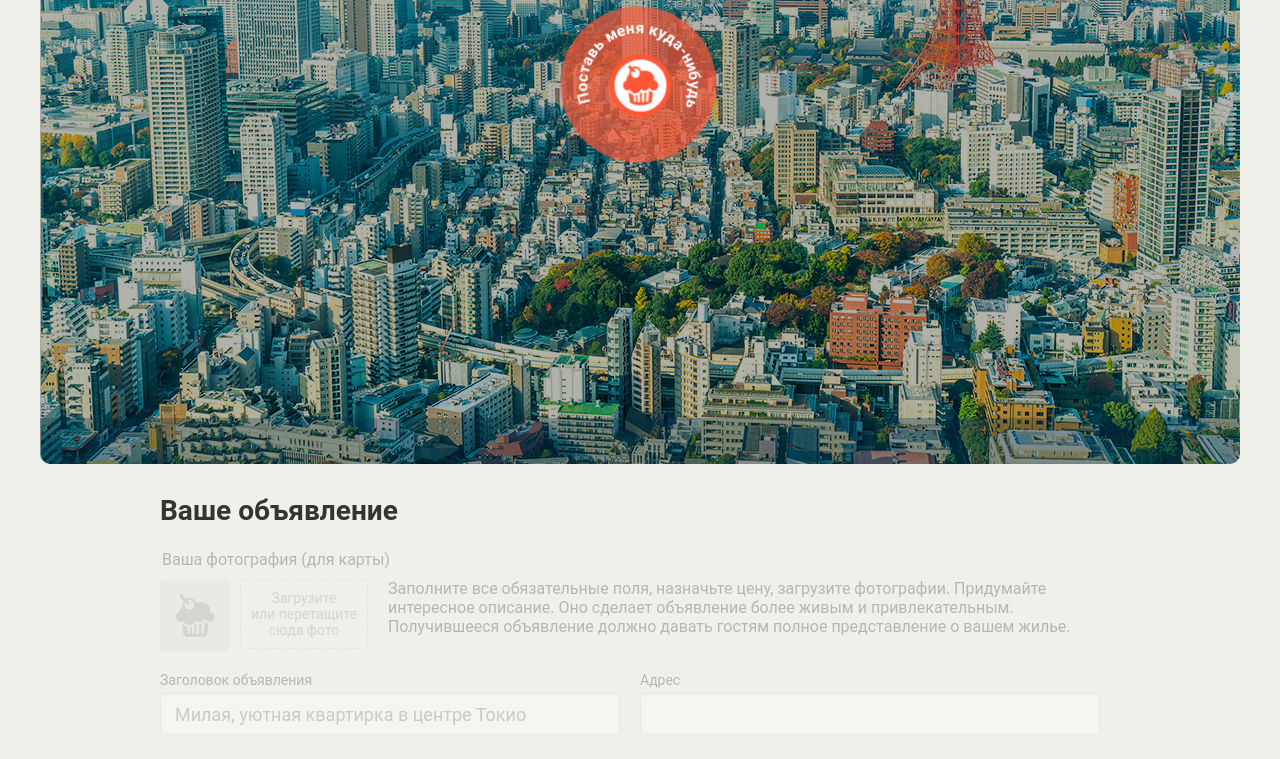
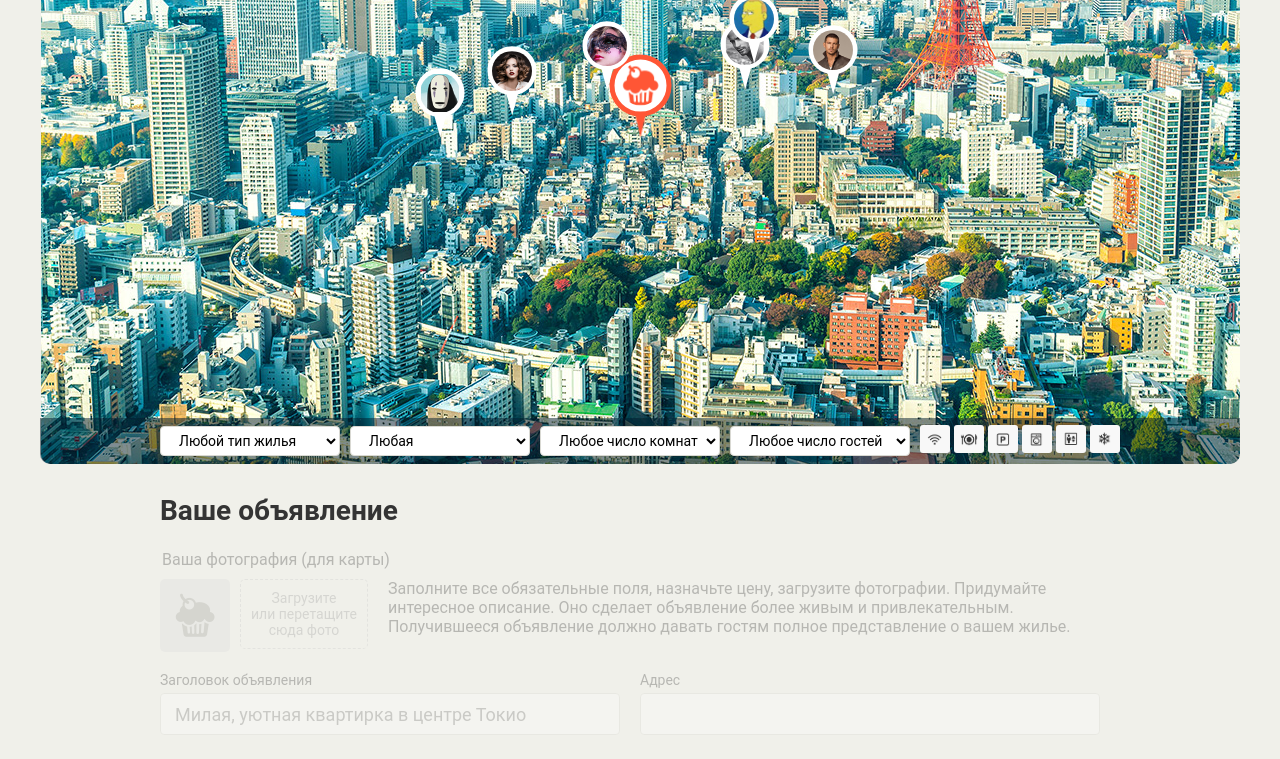
Before and after one commit to Korasis/41847-keksobooking, a website: page index.html in a window 1280 px wide. Shown: the part 286-1045 px from the top of the page. Drawn offline with Linux system fonts and the light colour scheme.

Commit message:
module3-task1

```diff
--- a/index.html
+++ b/index.html
@@ -242,7 +242,7 @@
     </ul>
   </article>
 
-  <button style="left: 200px; top: 400px;" class="map__pin"><img src="img/avatars/user07.png" width="40" height="40" draggable="false"></button>
+  <button style="left: 200px; top: 400px;" class="map__pin"><img src="img/avatars/default.png" width="40" height="40" draggable="false"></button>
 </template>
 <script type="text/javascript" src="js/map.js"></script>
 </body>
--- a/js/map.js
+++ b/js/map.js
@@ -1,4 +1,5 @@
-var apartments = []; //объявляем массив объявлений о квартирах
+var ITEMS_COUNT = 8; //константа для количества объявлений
+var bookingItems = []; //объявляем массив объявлений о квартирах
 
 //массивы заданных значений
 var titleList = [
@@ -12,6 +13,33 @@ var titleList = [
   "Неуютное бунгало по колено в воде"
 ];
 
+var titlesCount = titleList.length;
+
+var MIN_PRICE = 1000;
+var MAX_PRICE = 1000000;
+
+var typeList = [
+  "flat",
+  "house",
+  "bungalo"
+];
+
+var typesCount = typeList.length;
+
+var MIN_ROOMS = 1;
+var MAX_ROOMS = 5;
+
+var MIN_GUESTS = 0;
+var MAX_GUESTS = 3;
+
+var checkTimeList = [
+  "12:00",
+  "13:00",
+  "14:00"
+];
+
+var ckeckTimesCount = checkTimeList.length;
+
 var featuresList = [
   "wifi",
   "dishwasher",
@@ -21,11 +49,7 @@ var featuresList = [
   "conditioner"
 ];
 
-var typeList = [
-  "flat",
-  "house",
-  "bungalo"
-];
+var featuresCount = featuresList.length;
 
 var photosList = [
   "http://o0.github.io/assets/images/tokyo/hotel1.jpg",
@@ -33,12 +57,12 @@ var photosList = [
   "http://o0.github.io/assets/images/tokyo/hotel3.jpg"
 ];
 
-var checkTimeList = [
-  "12:00",
-  "13:00",
-  "14:00"
-];
+var photosCount = photosList.length;
 
+var MIN_LOCATION_X = 300;
+var MAX_LOCATION_X = 900;
+var MIN_LOCATION_Y = 150;
+var MAX_LOCATION_Y = 500;
 
 //объявляем массивы, в которые будем генерить рандомные значения
 var randomAvatar = [];
@@ -46,9 +70,14 @@ var randomTitle = [];
 var randomPhotos = [];
 var randomFeatures = [];
 
-//генерим пустой массив объектов для 8 объявлений
-for (i = 0; i < 8; i++){
-  apartments[i] = {
+//элементы для отрисовки
+var mapPins = document.querySelector('.map');
+var mapPinsListElement = mapPins.querySelector('.map__pins');
+var mapFiltersContainer = mapPins.querySelector('.map__filters-container');
+
+//генерим пустой массив объектов для объявлений
+for (i = 0; i < ITEMS_COUNT; i++){
+  bookingItems[i] = {
     "author": {},
     "offer": {
       "address": "{{location.x}}, {{location.y}}",
@@ -64,41 +93,47 @@ function getRandomInt(min, max){
 }
 
 //генерим массив индексов для урл-ов аватаров
+function generateAvatarsArray(count){
   var i = 0;
-while(i < 8){
-  var randomAvatarIndex = getRandomInt(1,8);
+  while(i < count){
+    var randomAvatarIndex = getRandomInt(1, count);
     if(randomAvatar.indexOf(randomAvatarIndex) < 0){
       randomAvatar[i] = randomAvatarIndex;
       i++;
     }
   }
+}
 
 //генерим массив уникальных заголовков
-var j = 0;
-while(j < 8){
-  var randomTitleIndex = getRandomInt(0,7);
+function generateTitlesArray(count){
+  var i = 0;
+  while(i < count){
+    var randomTitleIndex = getRandomInt(0, count - 1);
     if(randomTitle.indexOf(titleList[randomTitleIndex]) < 0){
-    randomTitle[j] = titleList[randomTitleIndex];
-  j++;
+      randomTitle[i] = titleList[randomTitleIndex];
+      i++;
+    }
   }
 }
 
+//генерим массив фотографий объявления
 function getPhotosArray(){
-  var k = 0;
-  while(k < 3){
-    var randomPhotoIndex = getRandomInt(0,2);
+  var i = 0;
+  while(i < photosCount){
+    var randomPhotoIndex = getRandomInt(0,photosCount - 1);
     if(randomPhotos.indexOf(photosList[randomPhotoIndex]) < 0){
-      randomPhotos[k] = photosList[randomPhotoIndex];
-    k++;
+      randomPhotos[i] = photosList[randomPhotoIndex];
+    i++;
     }
   }
   return randomPhotos;
 }
 
+//генерим массив фич квартиры
 function getFeaturesArray(n){
   var i = 0;
   while(i < n){
-    var randomFeatureIndex = getRandomInt(0,5);
+    var randomFeatureIndex = getRandomInt(0, featuresCount - 1);
     if(randomFeatures.indexOf(featuresList[randomFeatureIndex]) < 0){
       randomFeatures[i] = featuresList[randomFeatureIndex];
     i++;
@@ -108,22 +143,110 @@ function getFeaturesArray(n){
 }
 
 //заполняем сгенерированными данными массив объявлений
-for(i = 0; i < 8; i++){
-  apartments[i].author.avatar = "img/avatars/user0" + randomAvatar[i] + ".png";
+function generateBookingItems(count){
+  generateAvatarsArray(count);
+  generateTitlesArray(titlesCount);
 
-  apartments[i].offer.title = randomTitle[i];
-  apartments[i].offer.price = getRandomInt(1000,1000000);
-  apartments[i].offer.type = typeList[getRandomInt(0,2)];
-  apartments[i].offer.rooms = getRandomInt(1,5);
-  apartments[i].offer.guests = getRandomInt(0,3);
-  apartments[i].offer.checkin = checkTimeList[getRandomInt(0,2)];
-  apartments[i].offer.checkout = checkTimeList[getRandomInt(0,2)];
-  apartments[i].offer.features = getFeaturesArray(getRandomInt(1,6));
+  for(i = 0; i < count; i++){
+    var offer = bookingItems[i].offer;
+    var location = bookingItems[i].location;
+
+    bookingItems[i].author.avatar = "img/avatars/user0" + randomAvatar[i] + ".png";
+
+    offer.title = randomTitle[i];
+    offer.price = getRandomInt(MIN_PRICE, MAX_PRICE);
+    offer.type = typeList[getRandomInt(0, typesCount - 1)];
+    offer.rooms = getRandomInt(MIN_ROOMS, MAX_ROOMS);
+    offer.guests = getRandomInt(MIN_GUESTS, MAX_GUESTS);
+    offer.checkin = checkTimeList[getRandomInt(0, ckeckTimesCount)];
+    offer.checkout = checkTimeList[getRandomInt(0, ckeckTimesCount)];
+    offer.features = getFeaturesArray(getRandomInt(1, featuresCount));
+    offer.photos = getPhotosArray();
+
+    location.x = getRandomInt(MIN_LOCATION_X, MAX_LOCATION_X);
+    location.y = getRandomInt(MIN_LOCATION_Y, MAX_LOCATION_Y);
+
     randomFeatures = [];
-  //debugger;
-  apartments[i].offer.photos = getPhotosArray();
     randomPhotos = [];
+  }
+}
 
-  apartments[i].location.x = getRandomInt(300,900);
-  apartments[i].location.y = getRandomInt(150,500);
+function showMap(){
+  mapPins.classList.remove('map--faded');
 }
+
+var generatePins = function (bookingItems) {
+  var mapPinTemplate = document.querySelector('template').content;
+  var mapPinElement = mapPinTemplate.querySelector('.map__pin').cloneNode(true);
+
+  //var w = mapPinElement.querySelector('.map__pin').offsetWidth;
+  //var h = mapPinElement.querySelector('.map__pin').offsetHeight;
+  //console.log(w, h);
+  mapPinElement.style.left = (bookingItems.location.x - 25) + "px";
+  mapPinElement.style.top = (bookingItems.location.y - 70) + "px";
+
+  mapPinElement.querySelector('img').setAttribute('src', bookingItems.author.avatar);
+
+  return mapPinElement;
+}
+
+function renderPins(){
+  var fragment = document.createDocumentFragment();
+
+  for (var i = 0; i < bookingItems.length; i++) {
+    fragment.appendChild(generatePins(bookingItems[i]));
+  }
+
+  mapPinsListElement.appendChild(fragment);
+}
+
+function generateBookingItem(content){
+  var bookingItemTemplate = document.querySelector('template').content;
+  var bookingItemElement = bookingItemTemplate.querySelector('.map__card').cloneNode(true);
+  bookingItemElement.querySelector('h3').textContent = content.offer.title;
+  bookingItemElement.querySelector('p small').textContent = content.offer.address;
+  bookingItemElement.querySelector('.popup__price').textContent = content.offer.price + '&#x20bd;/ночь';
+  if(content.offer.type == 'flat'){
+    bookingItemElement.querySelector('h4').textContent = 'Квартира';
+  } else if(content.offer.type == 'bungalo') {
+    bookingItemElement.querySelector('h4').textContent = 'Бунгало';
+  } else if(content.offer.type == 'house') {
+    bookingItemElement.querySelector('h4').textContent = 'Дом';
+  }
+  bookingItemElement.querySelector('h4 + p').textContent = content.offer.rooms + ' комнаты для ' + content.offer.guests + ' гостей';
+  bookingItemElement.querySelector('h4 + p + p').textContent = 'Заезд после ' + content.offer.checkin + ', выезд до ' + content.offer.checkout;
+  if(content.offer.features.indexOf('wifi') > 0){
+    bookingItemElement.querySelector('.popup__features').appendChild('li.feature.feature--wifi');
+  } else if(content.offer.features.indexOf('dishwasher') > 0){
+    bookingItemElement.querySelector('.popup__features').appendChild('li.feature.feature--dishwasher');
+  } else if(content.offer.features.indexOf('parking') > 0){
+    bookingItemElement.querySelector('.popup__features').appendChild('li.feature.feature--parking');
+  } else if(content.offer.features.indexOf('washer') > 0){
+    bookingItemElement.querySelector('.popup__features').appendChild('li.feature.feature--washer');
+  } else if(content.offer.features.indexOf('elevator') > 0){
+    bookingItemElement.querySelector('.popup__features').appendChild('li.feature.feature--elevator');
+  } else if(content.offer.features.indexOf('conditioner') > 0){
+    bookingItemElement.querySelector('.popup__features').appendChild('li.feature.feature--conditioner');
+  }
+  bookingItemElement.querySelector('.popup__features + p').textContent = content.offer.description;
+  for(i = 0; i < photosCount; i++){
+    bookingItemElement.querySelector('.popup__pictures li img').setAttribute('src', content.offer.photos[i]);
+    bookingItemElement.querySelector('.popup__pictures li img').setAttribute('height', this.naturalHeight);
+    bookingItemElement.querySelector('.popup__pictures li img').setAttribute('width', this.naturalWidth);
+  }
+  mapPinElement.querySelector('.popup__avatar').setAttribute('src', content.author.avatar);
+}
+
+
+
+function renderBookingItem(content){
+  var fragment = document.createDocumentFragment();
+  fragment.appendChild(generateBookingItem(content));
+  mapPins.insertBefore(fragment, mapFiltersContainer);
+}
+
+
+generateBookingItems(ITEMS_COUNT);
+showMap();
+renderPins();
+renderBookingItem(bookingItems[0]);
```
Lines whose indentation alone changed are shown as unchanged.
